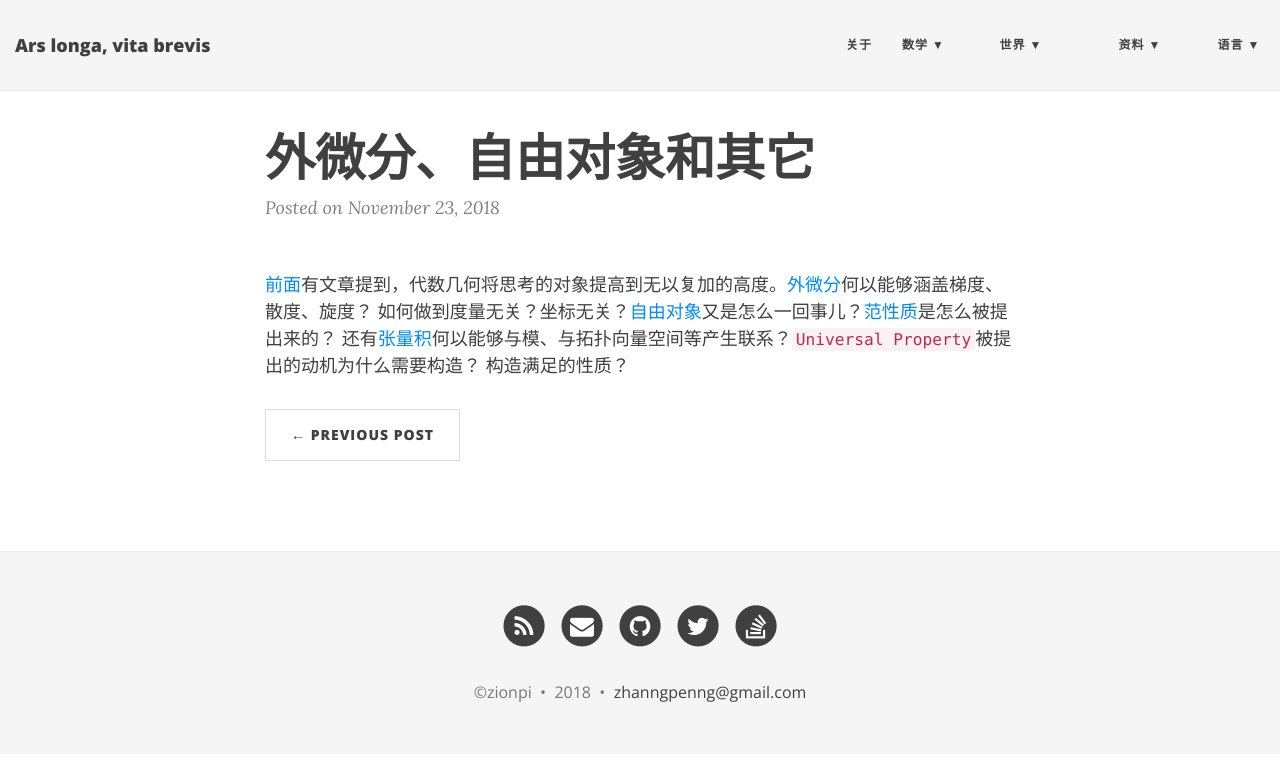
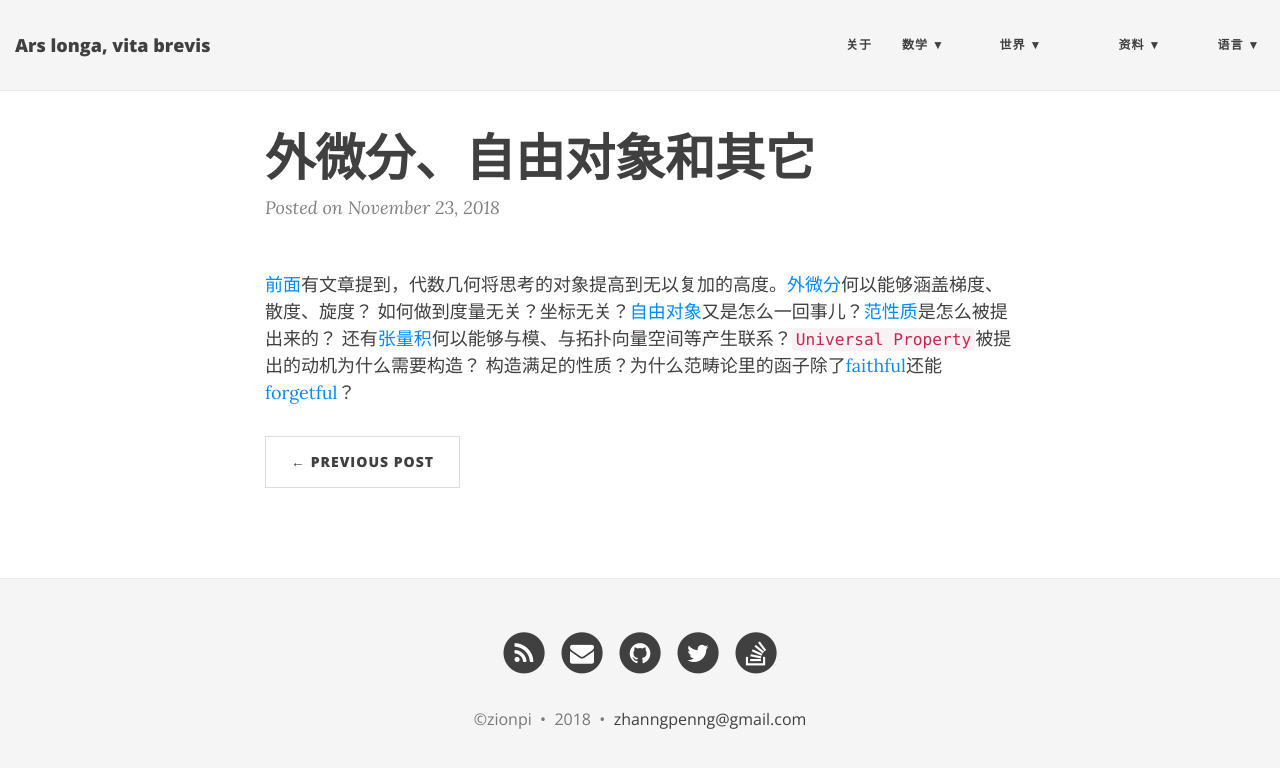
Before and after one commit to ZionPi/zionpi.github.io, a Jekyll site: the page built from _posts/2018-11-23-exterior-derivative-and-free-object.md, in a window 1280 px wide. Shown: the top 768 px of the page. Built offline with Jekyll 4.4.1, drawn with Linux system fonts in a browser that asks for light colours; nearby versions of some CDN libraries.

Commit message:
Update 2018-11-23-exterior-derivative-and-free-object.md

```diff
--- a/_posts/2018-11-23-exterior-derivative-and-free-object.md
+++ b/_posts/2018-11-23-exterior-derivative-and-free-object.md
@@ -5,4 +5,4 @@ title: 外微分、自由对象和其它
 [前面]()有文章提到，代数几何将思考的对象提高到无以复加的高度。[外微分](https://en.wikipedia.org/wiki/Exterior_derivative)何以能够涵盖梯度、散度、旋度？
 如何做到度量无关？坐标无关？[自由对象]()又是怎么一回事儿？[范性质](https://en.wikipedia.org/wiki/Universal_property)是怎么被提出来的？
 还有[张量积](https://en.wikipedia.org/wiki/Tensor_product)何以能够与模、与拓扑向量空间等产生联系？`Universal Property`被提出的动机为什么需要构造？
-构造满足的性质？
+构造满足的性质？为什么范畴论里的函子除了[faithful](https://en.wikipedia.org/wiki/Full_and_faithful_functors)还能[forgetful](https://en.wikipedia.org/wiki/Forgetful_functor)？
```
